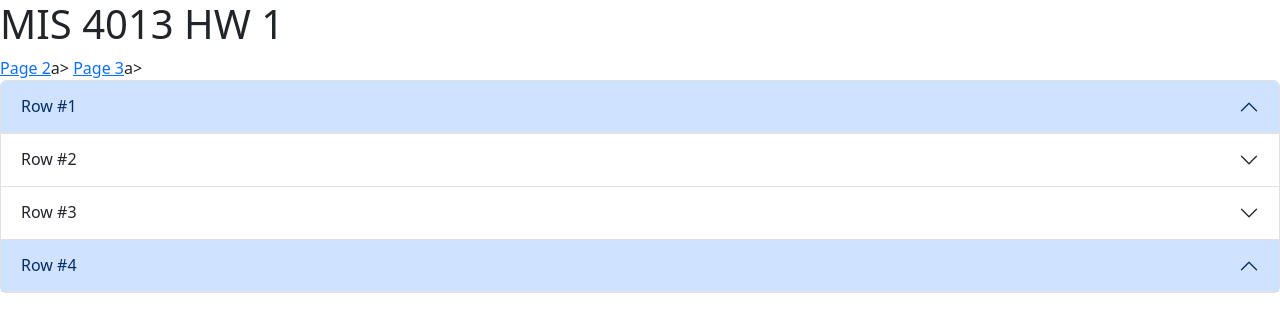
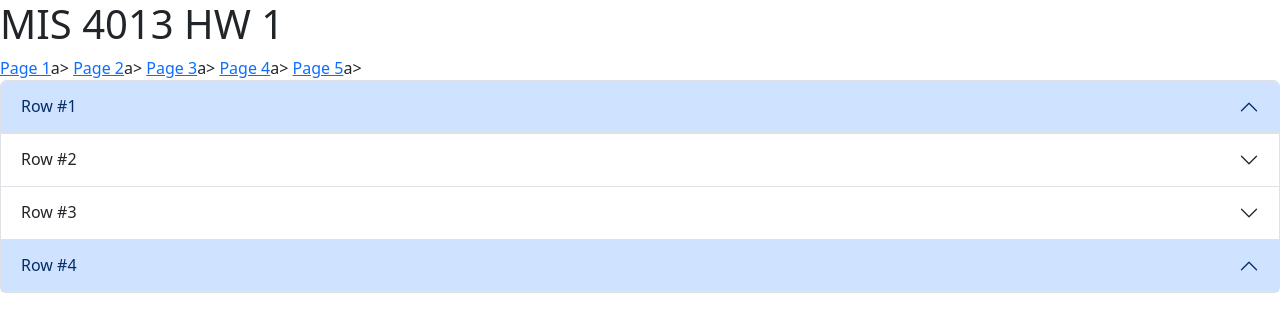
Before and after one commit to lylykimwin/Homework1, a plain HTML site: page index.html in a window 1280 px wide. Drawn offline with nearby package versions, Linux system fonts and the light colour scheme.

Commit message:
Update index.html

```diff
--- a/index.html
+++ b/index.html
@@ -8,8 +8,11 @@
   </head>
   <body>
     <h1>MIS 4013 HW 1</h1>
+    <a href ="page1.html">Page 1</a>a>
     <a href ="page2.html">Page 2</a>a>
     <a href ="page3.html">Page 3</a>a> <!POSSIBLE PAGE ADDITION>
+    <a href ="page4.html">Page 4</a>a>
+    <a href ="page5.html">Page 5</a>a>
 <div class="accordion" id="accordionExample">
   <div class="accordion-item">
     <h2 class="accordion-header">
@@ -55,7 +58,7 @@
     </h2>
     <div id="collapseFour" class="accordion-collapse collapse" data-bs-parent="#accordionExample">
       <div class="accordion-body">
-        <strong>This is the first item's accordion body.</strong> It is shown by default, until the collapse plugin adds the appropriate classes that we use to style each element. These classes control the overall appearance, as well as the showing and hiding via CSS transitions. You can modify any of this with custom CSS or overriding our default variables. It's also worth noting that just about any HTML can go within the <code>.accordion-body</code>, though the transition does limit overflow.
+        <strong>This is the fourth item's accordion body.</strong> It is shown by default, until the collapse plugin adds the appropriate classes that we use to style each element. These classes control the overall appearance, as well as the showing and hiding via CSS transitions. You can modify any of this with custom CSS or overriding our default variables. It's also worth noting that just about any HTML can go within the <code>.accordion-body</code>, though the transition does limit overflow.
       </div>
     </div>
   </div>
```
